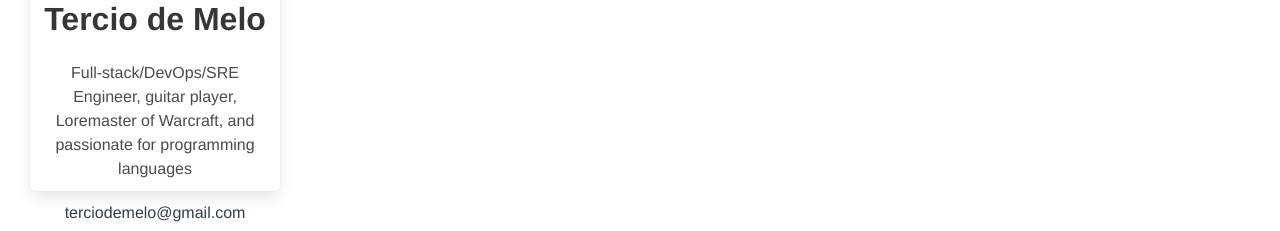
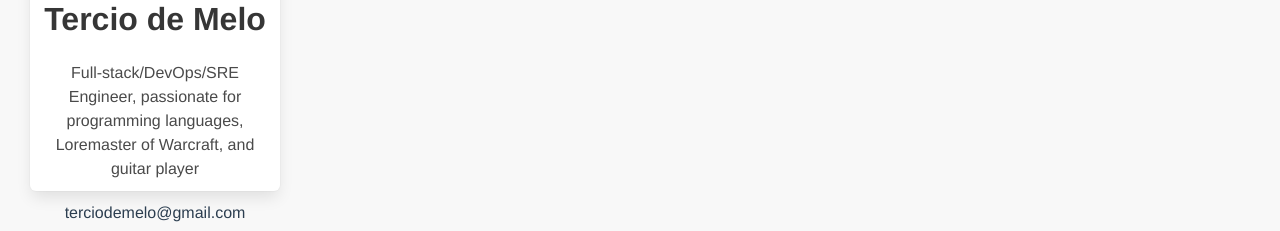
Before and after one commit to terciodemelo/tercio.me, a Vue app: page / in a window 1280 px wide. Shown: the part 209-440 px from the top of the page. Built offline with nearby package versions, Linux system fonts and the light colour scheme; what vue-resource would draw is missing.

Commit message:
Changes page background color + CSS fine tuning

```diff
--- a/index.html
+++ b/index.html
@@ -1,8 +1,8 @@
 <!DOCTYPE html>
-<html>
+<html style="background-color: #f8f8f8;">
   <head>
     <meta charset="utf-8">
-    <title>tercio.me</title>
+    <title>Tercio de Melo</title>
   </head>
   <body>
     <div id="app"></div>
--- a/src/components/info/Abstract.vue
+++ b/src/components/info/Abstract.vue
@@ -4,9 +4,10 @@
       <profile-pic></profile-pic>
       <h3 class="title">Tercio de Melo</h3>
       <p>
-        Full-stack/DevOps/SRE Engineer, guitar player,
-        Loremaster of Warcraft, and passionate for programming
-        languages
+        Full-stack/DevOps/SRE Engineer,
+        passionate for programming languages,
+        Loremaster of Warcraft,
+        and guitar player
       </p>
     </div>
   </div>
@@ -35,6 +36,6 @@ export default {
 }
 
 p {
-  margin: 10px 10px 0 10px !important;
+  margin: 10px 15px 0 15px !important;
 }
 </style>
```
